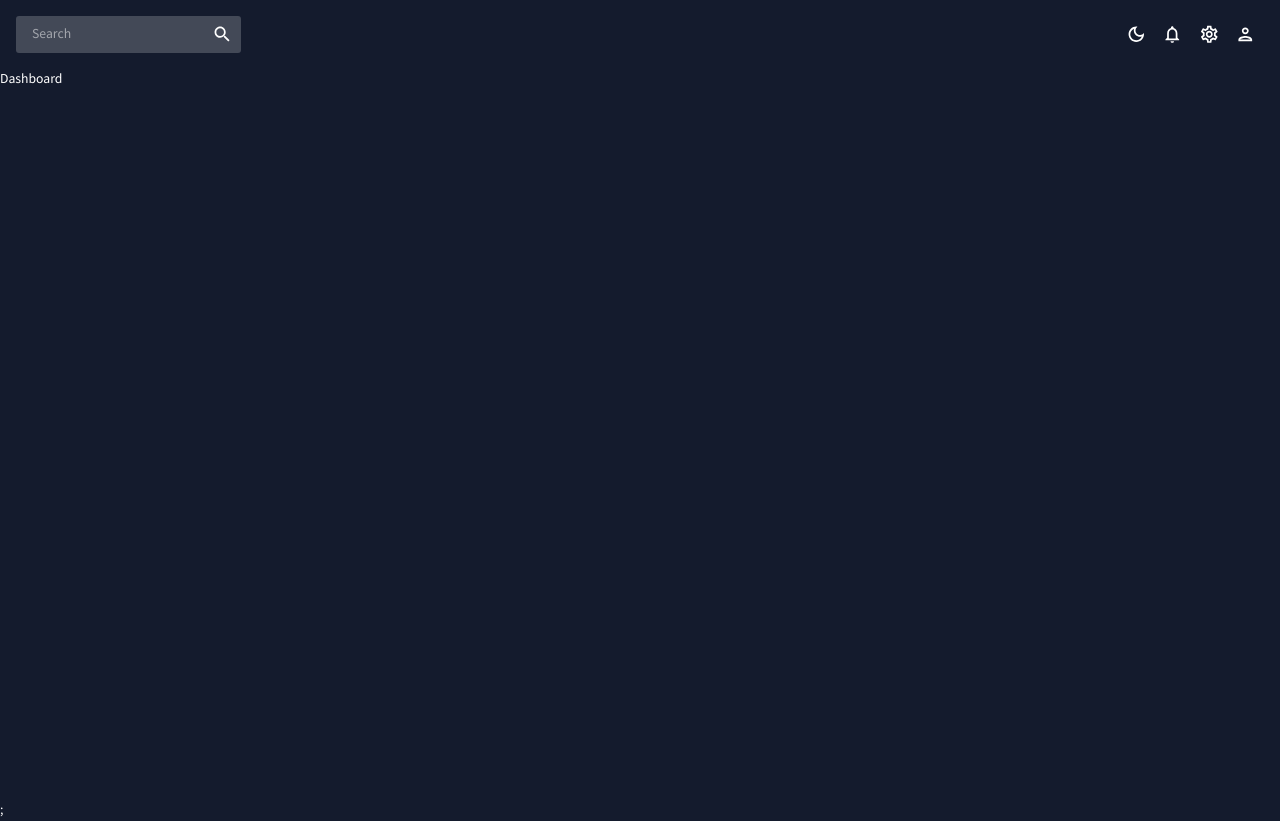
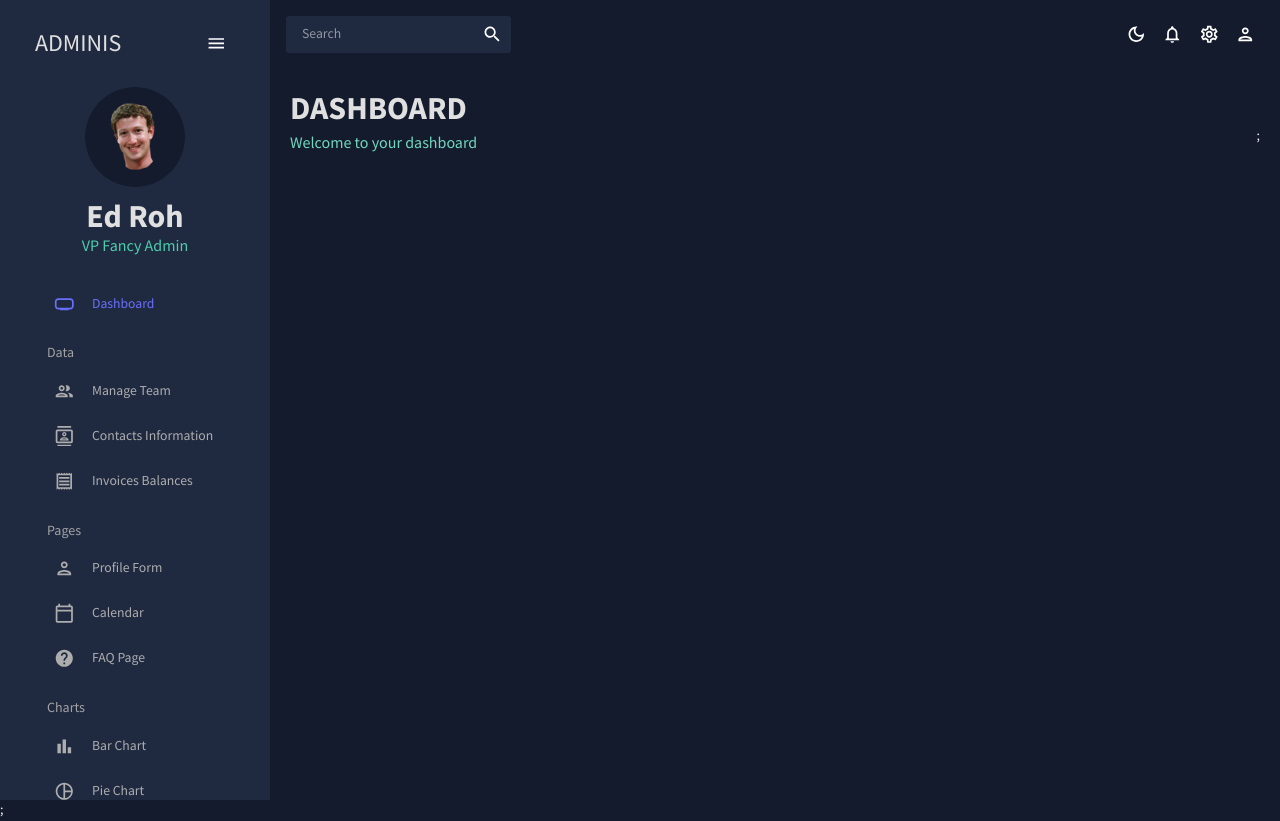
Before and after one commit to eabasguliyev/ReactAdminDashboard, a React (Create React App) app: page / in a window 1280 px wide. Built offline with nearby package versions, Linux system fonts and the light colour scheme.

Commit message:
Navbar with Reacat Pro SideBar

```diff
--- a/package.json
+++ b/package.json
@@ -23,7 +23,7 @@
     "formik": "^2.2.9",
     "react": "^18.2.0",
     "react-dom": "^18.2.0",
-    "react-pro-sidebar": "^1.0.0-alpha.9",
+    "react-pro-sidebar": "^0.7.1",
     "react-router-dom": "^6.4.4",
     "react-scripts": "5.0.1",
     "web-vitals": "^2.1.4",
--- a/src/App.js
+++ b/src/App.js
@@ -2,7 +2,7 @@
 import { CssBaseline, ThemeProvider } from "@mui/material";
 import { Routes, Route } from "react-router-dom";
 import AppBar from "./scenes/global/AppBar";
-import SideBar from "./scenes/global/SideBar";
+import NavBar from "./scenes/global/NavBar";
 import Dashboard from "./scenes/dashboard";
 // import Team from "./scenes/team";
 // import Invoices from "./scenes/invoice";
@@ -23,6 +23,7 @@
       <ThemeProvider theme={theme}>
         <CssBaseline />
         <div className="app">
+          <NavBar />
           <main className="content">
             <AppBar />
             <Routes>
--- /dev/null
+++ b/src/components/Header.jsx
@@ -0,0 +1,25 @@
+import { Typography, Box, useTheme } from "@mui/material";
+import { tokens } from "../theme";
+
+const Header = ({ title, subtitle }) => {
+  const theme = useTheme();
+  const colors = tokens(theme.palette.mode);
+
+  return (
+    <Box mb="30px">
+      <Typography
+        variant="h2"
+        color={colors.grey[100]}
+        fontWeight="bold"
+        sx={{ mb: "5px" }}
+      >
+        {title}
+      </Typography>
+      <Typography variant="h5" color={colors.greenAccent[400]}>
+        {subtitle}
+      </Typography>
+    </Box>
+  );
+};
+
+export default Header;
--- a/src/scenes/dashboard/index.jsx
+++ b/src/scenes/dashboard/index.jsx
@@ -1,5 +1,14 @@
+import Header from "../../components/Header";
+import { Box } from "@mui/system";
+
 const Dashboard = () => {
-  return <div>Dashboard</div>;
+  return (
+    <Box m="20px">
+      <Box display="flex" justifyContent="space-between" alignItems="center">
+        <Header title="DASHBOARD" subtitle="Welcome to your dashboard" />;
+      </Box>
+    </Box>
+  );
 };
 
 export default Dashboard;
--- /dev/null
+++ b/src/scenes/global/NavBar.jsx
@@ -0,0 +1,233 @@
+import { useState } from "react";
+import { ProSidebar, Menu, MenuItem } from "react-pro-sidebar";
+import "react-pro-sidebar/dist/css/styles.css";
+import { Box, IconButton, Typography, useTheme } from "@mui/material";
+import { Link } from "react-router-dom";
+import { tokens } from "../../theme";
+import HomeOutlinedIcon from "@mui/icons-material/HomeMaxOutlined";
+import PeopleOutlinedIcon from "@mui/icons-material/PeopleOutlined";
+import PersonOutlinedIcon from "@mui/icons-material/PersonOutlined";
+import ReceiptOutlinedIcon from "@mui/icons-material/ReceiptOutlined";
+import ContactsOutlinedIcon from "@mui/icons-material/ContactsOutlined";
+import CalendarTodayOutlinedIcon from "@mui/icons-material/CalendarTodayOutlined";
+import HelpOutlinedIcon from "@mui/icons-material/HelpOutlined";
+import BarChartOutlinedIcon from "@mui/icons-material/BarChartOutlined";
+import PieChartOutlinedOutlinedIcon from "@mui/icons-material/PieChartOutlineOutlined";
+import TimelineOutlinedIcon from "@mui/icons-material/TimelineOutlined";
+import MenuOutlinedIcon from "@mui/icons-material/MenuOutlined";
+import MapOutlinedIcon from "@mui/icons-material/MapOutlined";
+import UserImage from "../../assets/user.png";
+
+const Item = ({ title, to, icon, selected, setSelected }) => {
+  const theme = useTheme();
+  const colors = tokens(theme.palette.mode);
+
+  return (
+    <MenuItem
+      active={selected === title}
+      style={{ colors: colors.grey[100] }}
+      onClick={() => setSelected(title)}
+      icon={icon}
+    >
+      <Typography>{title}</Typography>
+      <Link to={to} />
+    </MenuItem>
+  );
+};
+
+const SideBar = () => {
+  const theme = useTheme();
+  const colors = tokens(theme.palette.mode);
+  const [isCollapsed, setIsCollapsed] = useState(false);
+  const [selected, setSelected] = useState("Dashboard");
+
+  return (
+    <Box
+      sx={{
+        "& .pro-sidebar-inner": {
+          background: `${colors.primary[400]} !important`,
+        },
+        "& .pro-icon-wrapper": {
+          backgroundColor: "transparent !important",
+        },
+        "& .pro-inner-item": {
+          padding: "5px 35px 5px 20px !important",
+        },
+        "& .pro-inner-item:hover": {
+          color: "#868dfb !important",
+        },
+        "& .pro-menu-item.active": {
+          color: "#6870fa !important",
+        },
+      }}
+    >
+      <ProSidebar collapsed={isCollapsed}>
+        <Menu iconShape="square">
+          {/* LOGO AND MENU ICON */}
+          <MenuItem
+            onClick={() => {
+              setIsCollapsed(!isCollapsed);
+            }}
+            icon={isCollapsed ? <MenuOutlinedIcon /> : undefined}
+            style={{
+              margin: "10px 0 20px 0",
+              color: colors.grey[100],
+            }}
+          >
+            {!isCollapsed && (
+              <Box
+                display="flex"
+                justifyContent="space-between"
+                alignItems="center"
+                ml="15px"
+              >
+                <Typography variant="h3" color={colors.grey[100]}>
+                  ADMINIS
+                </Typography>
+                <IconButton
+                  onClick={() => {
+                    setIsCollapsed(!isCollapsed);
+                  }}
+                >
+                  <MenuOutlinedIcon />
+                </IconButton>
+              </Box>
+            )}
+          </MenuItem>
+
+          {/* User */}
+          {!isCollapsed && (
+            <Box mb="25px">
+              <Box display="flex" justifyContent="center" alignItems="center">
+                <img
+                  alt="profile-user"
+                  width="100px"
+                  height="100px"
+                  src={UserImage}
+                  style={{ cursor: "pointer", borderRadius: "50%" }}
+                />
+              </Box>
+              <Box textAlign="center">
+                <Typography
+                  variant="h2"
+                  color={colors.grey[100]}
+                  fontWeight="bold"
+                  sx={{ m: "10px 0 0 0" }}
+                >
+                  Ed Roh
+                </Typography>
+                <Typography variant="h5" color={colors.greenAccent[500]}>
+                  VP Fancy Admin
+                </Typography>
+              </Box>
+            </Box>
+          )}
+
+          {/* Menu Items */}
+          <Box paddingLeft={isCollapsed ? undefined : "10%"}>
+            <Item
+              title="Dashboard"
+              to="/dashboard"
+              icon={<HomeOutlinedIcon />}
+              selected={selected}
+              setSelected={setSelected}
+            />
+            <Typography
+              variant="h6"
+              color={colors.grey[300]}
+              sx={{ m: "15px 0 5px 20px" }}
+            >
+              Data
+            </Typography>
+            <Item
+              title="Manage Team"
+              to="/team"
+              icon={<PeopleOutlinedIcon />}
+              selected={selected}
+              setSelected={setSelected}
+            />
+            <Item
+              title="Contacts Information"
+              to="/contacts"
+              icon={<ContactsOutlinedIcon />}
+              selected={selected}
+              setSelected={setSelected}
+            />
+            <Item
+              title="Invoices Balances"
+              to="/invoices"
+              icon={<ReceiptOutlinedIcon />}
+              selected={selected}
+              setSelected={setSelected}
+            />
+            <Typography
+              variant="h6"
+              color={colors.grey[300]}
+              sx={{ m: "15px 0 5px 20px" }}
+            >
+              Pages
+            </Typography>
+            <Item
+              title="Profile Form"
+              to="/form"
+              icon={<PersonOutlinedIcon />}
+              selected={selected}
+              setSelected={setSelected}
+            />
+            <Item
+              title="Calendar"
+              to="/calendar"
+              icon={<CalendarTodayOutlinedIcon />}
+              selected={selected}
+              setSelected={setSelected}
+            />
+            <Item
+              title="FAQ Page"
+              to="/faq"
+              icon={<HelpOutlinedIcon />}
+              selected={selected}
+              setSelected={setSelected}
+            />
+            <Typography
+              variant="h6"
+              color={colors.grey[300]}
+              sx={{ m: "15px 0 5px 20px" }}
+            >
+              Charts
+            </Typography>
+            <Item
+              title="Bar Chart"
+              to="/bar"
+              icon={<BarChartOutlinedIcon />}
+              selected={selected}
+              setSelected={setSelected}
+            />
+            <Item
+              title="Pie Chart"
+              to="/pie"
+              icon={<PieChartOutlinedOutlinedIcon />}
+              selected={selected}
+              setSelected={setSelected}
+            />
+            <Item
+              title="Line Chart"
+              to="/line"
+              icon={<TimelineOutlinedIcon />}
+              selected={selected}
+              setSelected={setSelected}
+            />
+            <Item
+              title="Geography Chart"
+              to="/geography"
+              icon={<MapOutlinedIcon />}
+              selected={selected}
+              setSelected={setSelected}
+            />
+          </Box>
+        </Menu>
+      </ProSidebar>
+    </Box>
+  );
+};
+
+export default SideBar;
--- a/src/scenes/global/SideBar.jsx
+++ /dev/null
@@ -1,5 +0,0 @@
-const SideBar = () => {
-  return <div>SideBar</div>;
-};
-
-export default SideBar;
--- a/src/theme.js
+++ b/src/theme.js
@@ -20,7 +20,7 @@
           100: "#d0d1d5",
           200: "#a1a4ab",
           300: "#727681",
-          400: "#434957",
+          400: "#1F2A40",
           500: "#141b2d",
           600: "#101624",
           700: "#0c101b",
```
Also changed, not shown: packages.txt, src/assets/user.png (added), 1 other file (tests, documents, lock files or other folders).
